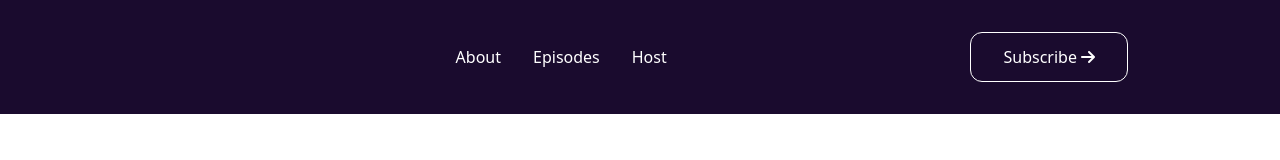
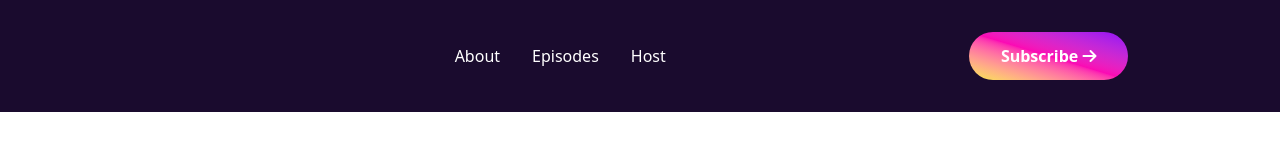
Before and after one commit to TawhidSarker/assignment-two, a plain HTML site: page index.html in a window 1280 px wide. Drawn offline with nearby package versions, Linux system fonts and the light colour scheme.

Commit message:
added gradient to the subscribe button

```diff
--- a/index.html
+++ b/index.html
@@ -18,7 +18,9 @@
                 <a href="">Episodes</a>
                 <a href="">Host</a>
             </div>
-            <button class="border px-8 py-3 rounded-xl">Subscribe <i class="fa-solid fa-arrow-right" style="color: #ffffff;"></i></button>
+            <button type="button" class="px-8 py-3 rounded-4xl bg-gradient-to-tr from-[#F7E93F] via-[#FB09B4] to-[#9100F8] font-semibold">
+                Subscribe <i class="fa-solid fa-arrow-right" style="color: #ffffff;"></i>
+            </button>
         </nav>
     </header>
 
```
